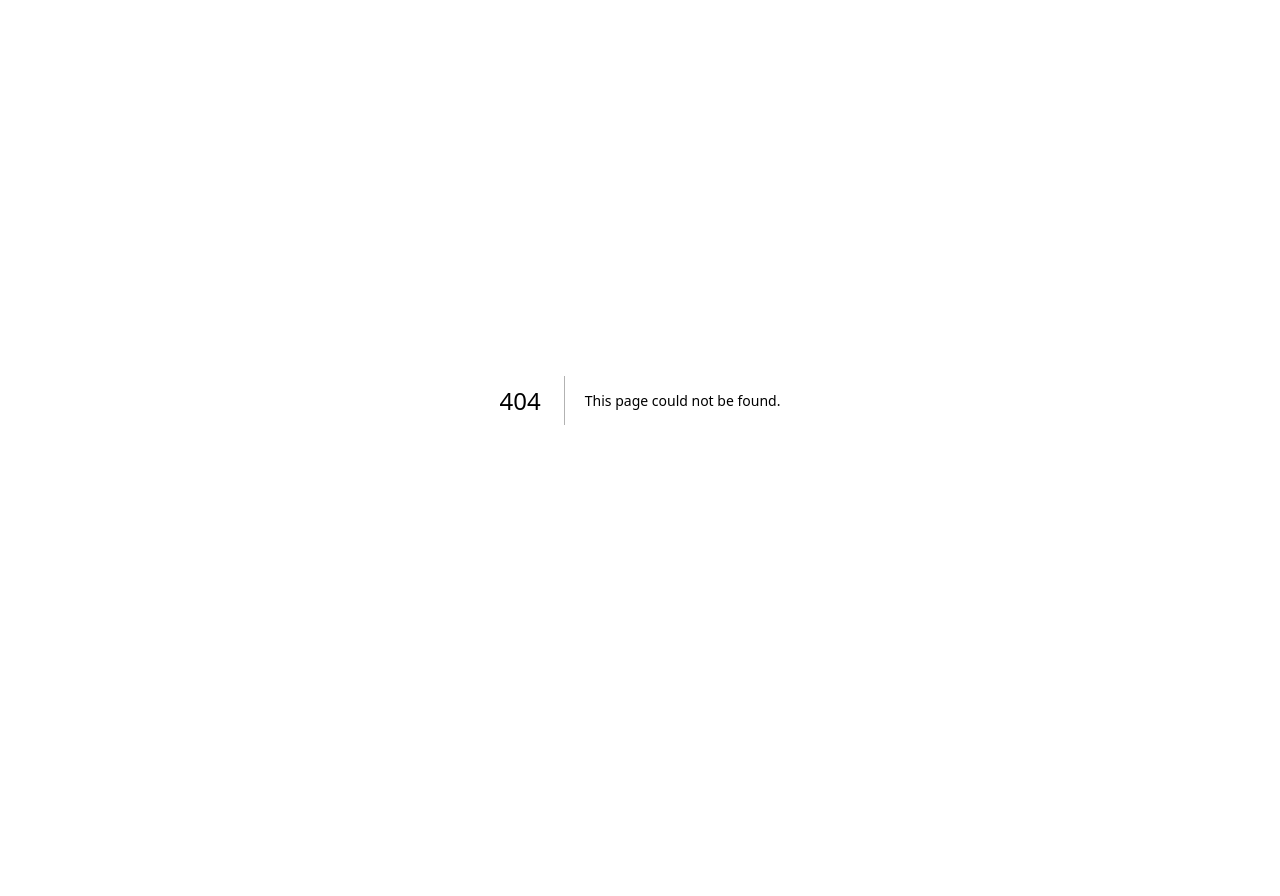
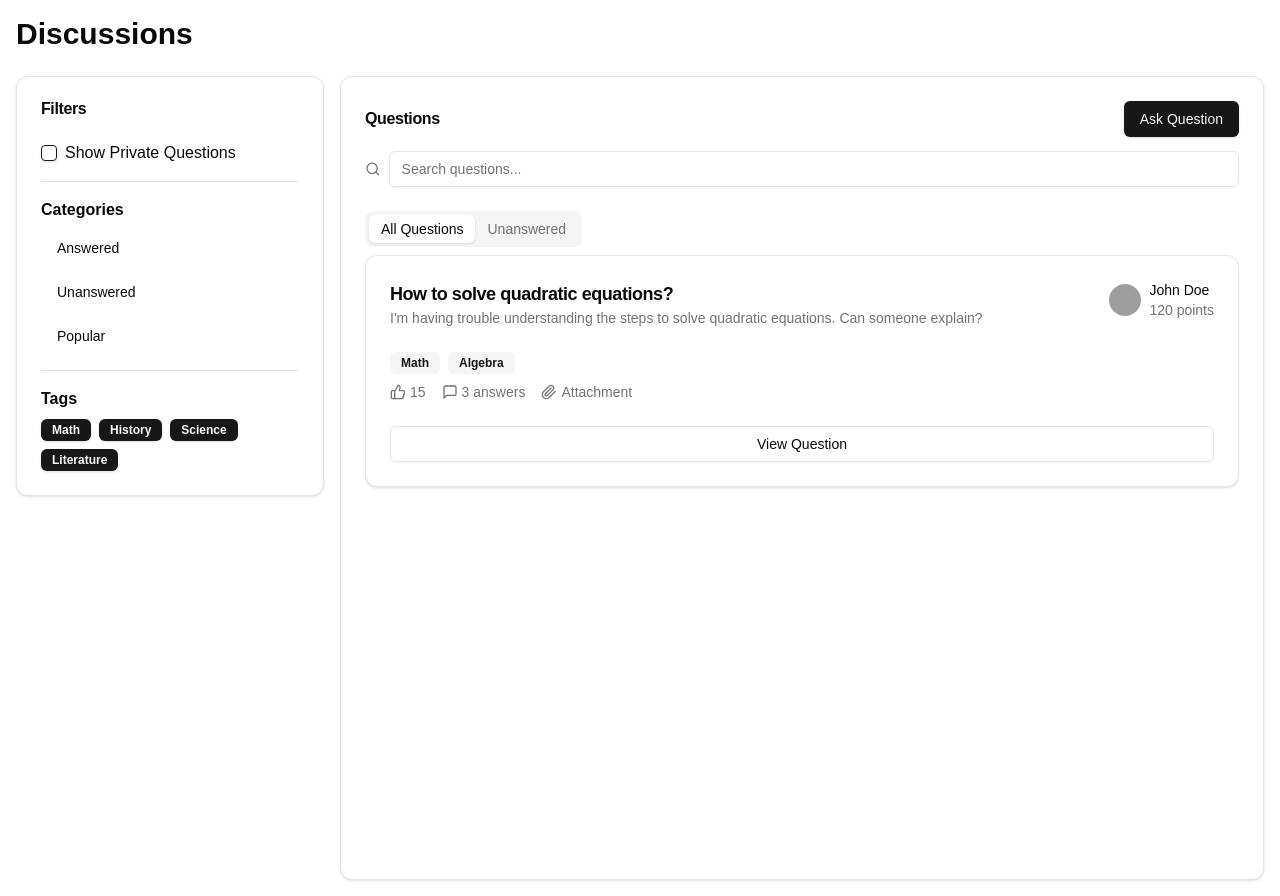
Before and after one commit to giolynx104/jamc, a Next.js app: page /discussions in a window 1280 px wide. Before the commit this address had no page. Before the commit the page ends 800 px from the top, so only its background shows below. Built offline with nearby package versions, Linux system fonts and the light colour scheme; grey boxes are pictures that could not be loaded.

Commit message:
Add discussion page - but it's full of error right now

```diff
--- a/package.json
+++ b/package.json
@@ -15,6 +15,7 @@
     "@hookform/resolvers": "^3.9.0",
     "@prisma/client": "^5.20.0",
     "@radix-ui/react-avatar": "^1.1.1",
+    "@radix-ui/react-checkbox": "^1.1.2",
     "@radix-ui/react-icons": "^1.3.0",
     "@radix-ui/react-label": "^2.1.0",
     "@radix-ui/react-progress": "^1.1.0",
--- a/src/app/dashboard/student/page.tsx
+++ b/src/app/dashboard/student/page.tsx
@@ -1,5 +1,32 @@
 import { StudentDashboardComponent } from "@/components/student-dashboard"
+import { auth } from "@/auth"
+import prisma from "@/lib/prisma"
+import { UserProfile } from "@/lib/validation-schemas"
+import { redirect } from "next/navigation"
 
-export default function StudentDashboardPage() {
-  return <StudentDashboardComponent />
+export default async function StudentDashboardPage() {
+  const session = await auth()
+
+  if (!session || !session.user) {
+    redirect('/login')
+  }
+
+  const user = await prisma.user.findUnique({
+    where: { email: session.user.email! },
+    include: {
+      creditPoints: true,
+      certificates: true,
+      enrollments: {
+        include: {
+          course: true,
+        },
+      },
+    },
+  }) as UserProfile | null
+
+  if (!user) {
+    redirect('/login')
+  }
+
+  return <StudentDashboardComponent user={user} />
 }
--- /dev/null
+++ b/src/app/discussions/page.tsx
@@ -0,0 +1,5 @@
+import { DiscussionsComponent } from "@/components/discussions";
+
+export default function DiscussionsPage() {
+  return <DiscussionsComponent />;
+}
--- /dev/null
+++ b/src/components/discussions.tsx
@@ -0,0 +1,201 @@
+"use client"
+
+import { useState } from 'react'
+import { Button } from "@/components/ui/button"
+import { Input } from "@/components/ui/input"
+import { Card, CardContent, CardDescription, CardFooter, CardHeader, CardTitle } from "@/components/ui/card"
+import { Avatar, AvatarFallback, AvatarImage } from "@/components/ui/avatar"
+import { Badge } from "@/components/ui/badge"
+import { Tabs, TabsContent, TabsList, TabsTrigger } from "@/components/ui/tabs"
+import { ScrollArea } from "@/components/ui/scroll-area"
+import { Separator } from "@/components/ui/separator"
+import { Checkbox } from "@/components/ui/checkbox"
+import { ThumbsUp, ThumbsDown, MessageSquare, Paperclip, Search, Filter } from 'lucide-react'
+
+// Mock data
+const questions = [
+  {
+    id: 1,
+    title: "How to solve quadratic equations?",
+    description: "I'm having trouble understanding the steps to solve quadratic equations. Can someone explain?",
+    tags: ["Math", "Algebra"],
+    votes: 15,
+    answers: 3,
+    isPrivate: false,
+    hasAttachment: true,
+    author: {
+      name: "John Doe",
+      avatar: "https://github.com/shadcn.png",
+      creditPoints: 120,
+      badges: ["Top Answerer"]
+    }
+  },
+  {
+    id: 2,
+    title: "What were the main causes of World War II?",
+    description: "I need help summarizing the key factors that led to World War II.",
+    tags: ["History", "World War II"],
+    votes: 8,
+    answers: 2,
+    isPrivate: true,
+    hasAttachment: false,
+    author: {
+      name: "Jane Smith",
+      avatar: "https://github.com/shadcn.png",
+      creditPoints: 85,
+      badges: ["Active Participant"]
+    }
+  },
+  // Add more mock questions as needed
+]
+
+export function DiscussionsComponent() {
+  const [activeTab, setActiveTab] = useState("all")
+  const [searchQuery, setSearchQuery] = useState("")
+  const [showPrivate, setShowPrivate] = useState(false)
+
+  const filteredQuestions = questions.filter(q =>
+    (showPrivate || !q.isPrivate) &&
+    (q.title.toLowerCase().includes(searchQuery.toLowerCase()) ||
+     q.tags.some(tag => tag.toLowerCase().includes(searchQuery.toLowerCase())))
+  )
+
+  return (
+    <div className="container mx-auto p-4">
+      <h1 className="text-3xl font-bold mb-6">Discussions</h1>
+      <div className="flex flex-col md:flex-row gap-4">
+        {/* Sidebar */}
+        <div className="w-full md:w-1/4">
+          <Card>
+            <CardHeader>
+              <CardTitle>Filters</CardTitle>
+            </CardHeader>
+            <CardContent>
+              <div className="space-y-4">
+                <div className="flex items-center space-x-2">
+                  <Checkbox id="private" checked={showPrivate} onCheckedChange={setShowPrivate} />
+                  <label htmlFor="private">Show Private Questions</label>
+                </div>
+                <Separator />
+                <div>
+                  <h3 className="font-semibold mb-2">Categories</h3>
+                  <ul className="space-y-2">
+                    <li><Button variant="ghost" className="w-full justify-start">Answered</Button></li>
+                    <li><Button variant="ghost" className="w-full justify-start">Unanswered</Button></li>
+                    <li><Button variant="ghost" className="w-full justify-start">Popular</Button></li>
+                  </ul>
+                </div>
+                <Separator />
+                <div>
+                  <h3 className="font-semibold mb-2">Tags</h3>
+                  <div className="flex flex-wrap gap-2">
+                    <Badge>Math</Badge>
+                    <Badge>History</Badge>
+                    <Badge>Science</Badge>
+                    <Badge>Literature</Badge>
+                  </div>
+                </div>
+              </div>
+            </CardContent>
+          </Card>
+        </div>
+
+        {/* Main content */}
+        <div className="w-full md:w-3/4">
+          <Card>
+            <CardHeader>
+              <div className="flex justify-between items-center">
+                <CardTitle>Questions</CardTitle>
+                <Button>Ask Question</Button>
+              </div>
+              <CardDescription>
+                <div className="flex items-center space-x-2 mt-2">
+                  <Search className="h-4 w-4 text-muted-foreground" />
+                  <Input
+                    placeholder="Search questions..."
+                    value={searchQuery}
+                    onChange={(e) => setSearchQuery(e.target.value)}
+                  />
+                </div>
+              </CardDescription>
+            </CardHeader>
+            <CardContent>
+              <Tabs value={activeTab} onValueChange={setActiveTab}>
+                <TabsList>
+                  <TabsTrigger value="all">All Questions</TabsTrigger>
+                  <TabsTrigger value="unanswered">Unanswered</TabsTrigger>
+                </TabsList>
+                <TabsContent value="all">
+                  <ScrollArea className="h-[600px]">
+                    {filteredQuestions.map((question) => (
+                      <QuestionCard key={question.id} question={question} />
+                    ))}
+                  </ScrollArea>
+                </TabsContent>
+                <TabsContent value="unanswered">
+                  <ScrollArea className="h-[600px]">
+                    {filteredQuestions.filter(q => q.answers === 0).map((question) => (
+                      <QuestionCard key={question.id} question={question} />
+                    ))}
+                  </ScrollArea>
+                </TabsContent>
+              </Tabs>
+            </CardContent>
+          </Card>
+        </div>
+      </div>
+    </div>
+  )
+}
+
+function QuestionCard({ question }) {
+  return (
+    <Card className="mb-4">
+      <CardHeader>
+        <div className="flex justify-between items-start">
+          <div>
+            <CardTitle className="text-lg">{question.title}</CardTitle>
+            <CardDescription>{question.description}</CardDescription>
+          </div>
+          <div className="flex items-center space-x-2">
+            <Avatar className="h-8 w-8">
+              <AvatarImage src={question.author.avatar} alt={question.author.name} />
+              <AvatarFallback>{question.author.name[0]}</AvatarFallback>
+            </Avatar>
+            <div className="text-sm">
+              <p className="font-medium">{question.author.name}</p>
+              <p className="text-muted-foreground">{question.author.creditPoints} points</p>
+            </div>
+          </div>
+        </div>
+      </CardHeader>
+      <CardContent>
+        <div className="flex flex-wrap gap-2 mb-2">
+          {question.tags.map((tag, index) => (
+            <Badge key={index} variant="secondary">{tag}</Badge>
+          ))}
+          {question.isPrivate && <Badge variant="destructive">Private</Badge>}
+        </div>
+        <div className="flex items-center space-x-4 text-sm text-muted-foreground">
+          <div className="flex items-center">
+            <ThumbsUp className="h-4 w-4 mr-1" />
+            <span>{question.votes}</span>
+          </div>
+          <div className="flex items-center">
+            <MessageSquare className="h-4 w-4 mr-1" />
+            <span>{question.answers} answers</span>
+          </div>
+          {question.hasAttachment && (
+            <div className="flex items-center">
+              <Paperclip className="h-4 w-4 mr-1" />
+              <span>Attachment</span>
+            </div>
+          )}
+        </div>
+      </CardContent>
+      <CardFooter>
+        <Button variant="outline" className="w-full">View Question</Button>
+      </CardFooter>
+    </Card>
+  )
+}
--- a/src/components/student-dashboard.tsx
+++ b/src/components/student-dashboard.tsx
@@ -1,6 +1,6 @@
 "use client";
 
-import { useState, useEffect } from "react";
+import { useState } from "react";
 import Link from "next/link";
 import { Button } from "@/components/ui/button";
 import { Tabs, TabsContent, TabsList, TabsTrigger } from "@/components/ui/tabs";
@@ -11,16 +11,9 @@ import { DiscussionList } from "@/components/discussion-list";
 import { RecommendedCourses } from "@/components/recommended-courses";
 import { ProfileCard } from "@/components/profile-card";
 import { AccountSettingsCard } from "@/components/account-settings-card";
-import { getUserProfile } from "@/actions";
 import { UserProfile } from "@/lib/validation-schemas";
 
-// Mock data (keep these for now, we'll replace them gradually)
-const enrolledCourses = [
-  { id: 1, name: "Mathematics 101", progress: 65, notifications: 2 },
-  { id: 2, name: "History: World War II", progress: 30, notifications: 0 },
-  { id: 3, name: "Introduction to Biology", progress: 80, notifications: 1 },
-];
-
+// Mock data for recommended courses and discussions (we'll replace these later)
 const recommendedCourses = [
   {
     id: 1,
@@ -58,17 +51,19 @@ const discussionQuestions = [
   },
 ];
 
-export function StudentDashboardComponent() {
+interface StudentDashboardComponentProps {
+  user: UserProfile;
+}
+
+export function StudentDashboardComponent({ user }: StudentDashboardComponentProps) {
   const [activeTab, setActiveTab] = useState("overview");
-  const [userProfile, setUserProfile] = useState<UserProfile | null>(null);
 
-  useEffect(() => {
-    async function fetchUserProfile() {
-      const profile = await getUserProfile();
-      setUserProfile(profile);
-    }
-    fetchUserProfile();
-  }, []);
+  const enrolledCourses = user.enrollments.map(enrollment => ({
+    id: enrollment.course.id,
+    name: enrollment.course.title,
+    progress: 0, // You might want to calculate this based on user progress
+    notifications: 0, // You might want to fetch this from somewhere
+  }));
 
   return (
     <div className="min-h-screen bg-gray-100">
@@ -106,11 +101,8 @@ export function StudentDashboardComponent() {
                 <Bell className="h-4 w-4" />
               </Button>
               <Avatar>
-                <AvatarImage
-                  src="https://github.com/shadcn.png"
-                  alt="@shadcn"
-                />
-                <AvatarFallback>JD</AvatarFallback>
+                <AvatarImage src={user.image || undefined} alt={user.name || "User"} />
+                <AvatarFallback>{user.name ? user.name.charAt(0).toUpperCase() : "U"}</AvatarFallback>
               </Avatar>
             </div>
           </div>
@@ -147,19 +139,15 @@ export function StudentDashboardComponent() {
           </TabsContent>
 
           <TabsContent value="profile" className="space-y-4">
-            {userProfile && (
-              <>
-                <ProfileCard
-                  name={userProfile.name}
-                  email={userProfile.email}
-                  role={userProfile.role}
-                  image={userProfile.image}
-                  creditPoints={userProfile.creditPoints?.pointsTotal || 0}
-                  certificates={userProfile.certificates}
-                />
-                <AccountSettingsCard email={userProfile.email} />
-              </>
-            )}
+            <ProfileCard
+              name={user.name}
+              email={user.email}
+              role={user.role}
+              image={user.image}
+              creditPoints={user.creditPoints?.pointsTotal || 0}
+              certificates={user.certificates}
+            />
+            <AccountSettingsCard email={user.email} />
           </TabsContent>
         </Tabs>
       </main>
--- /dev/null
+++ b/src/components/ui/checkbox.tsx
@@ -0,0 +1,30 @@
+"use client"
+
+import * as React from "react"
+import * as CheckboxPrimitive from "@radix-ui/react-checkbox"
+import { CheckIcon } from "@radix-ui/react-icons"
+
+import { cn } from "@/lib/utils"
+
+const Checkbox = React.forwardRef<
+  React.ElementRef<typeof CheckboxPrimitive.Root>,
+  React.ComponentPropsWithoutRef<typeof CheckboxPrimitive.Root>
+>(({ className, ...props }, ref) => (
+  <CheckboxPrimitive.Root
+    ref={ref}
+    className={cn(
+      "peer h-4 w-4 shrink-0 rounded-sm border border-primary shadow focus-visible:outline-none focus-visible:ring-1 focus-visible:ring-ring disabled:cursor-not-allowed disabled:opacity-50 data-[state=checked]:bg-primary data-[state=checked]:text-primary-foreground",
+      className
+    )}
+    {...props}
+  >
+    <CheckboxPrimitive.Indicator
+      className={cn("flex items-center justify-center text-current")}
+    >
+      <CheckIcon className="h-4 w-4" />
+    </CheckboxPrimitive.Indicator>
+  </CheckboxPrimitive.Root>
+))
+Checkbox.displayName = CheckboxPrimitive.Root.displayName
+
+export { Checkbox }
```
Also changed, not shown: 1 other file (tests, documents, lock files or other folders).
